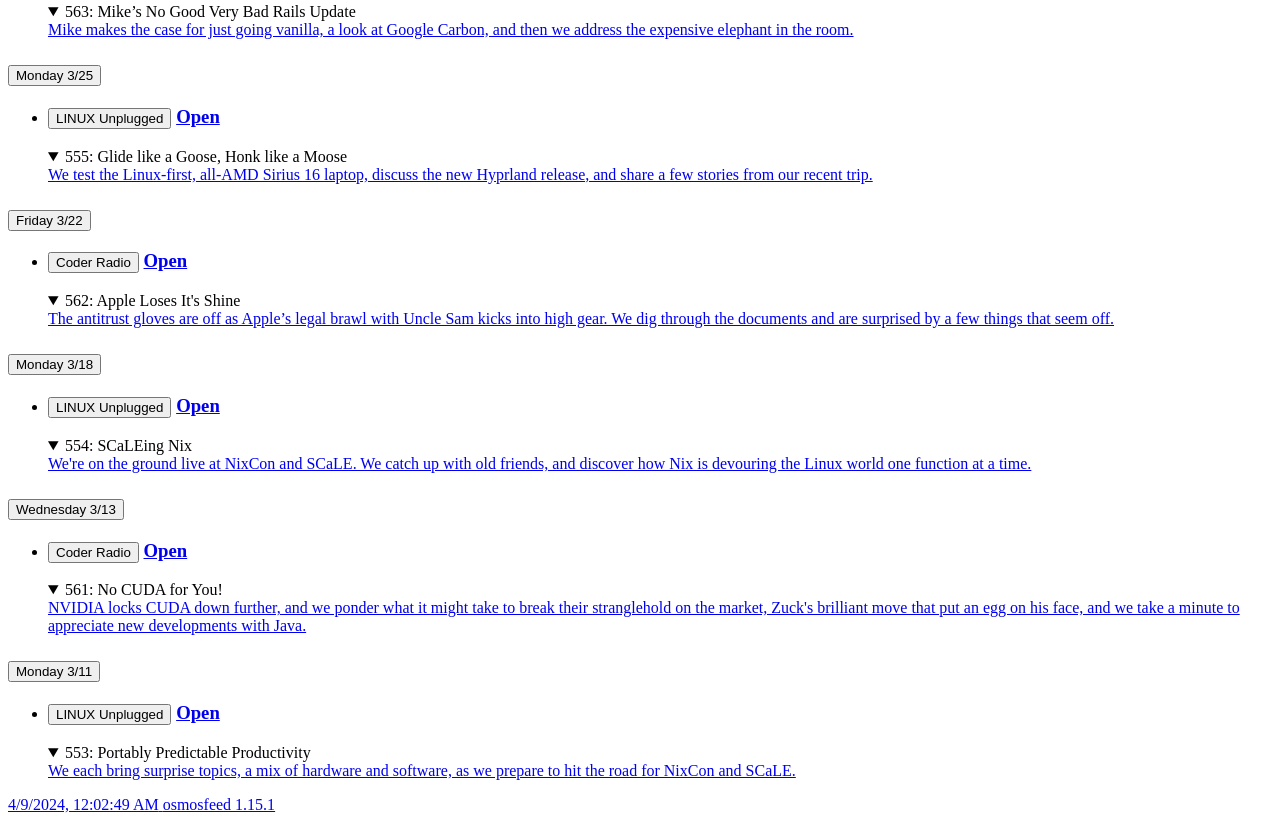
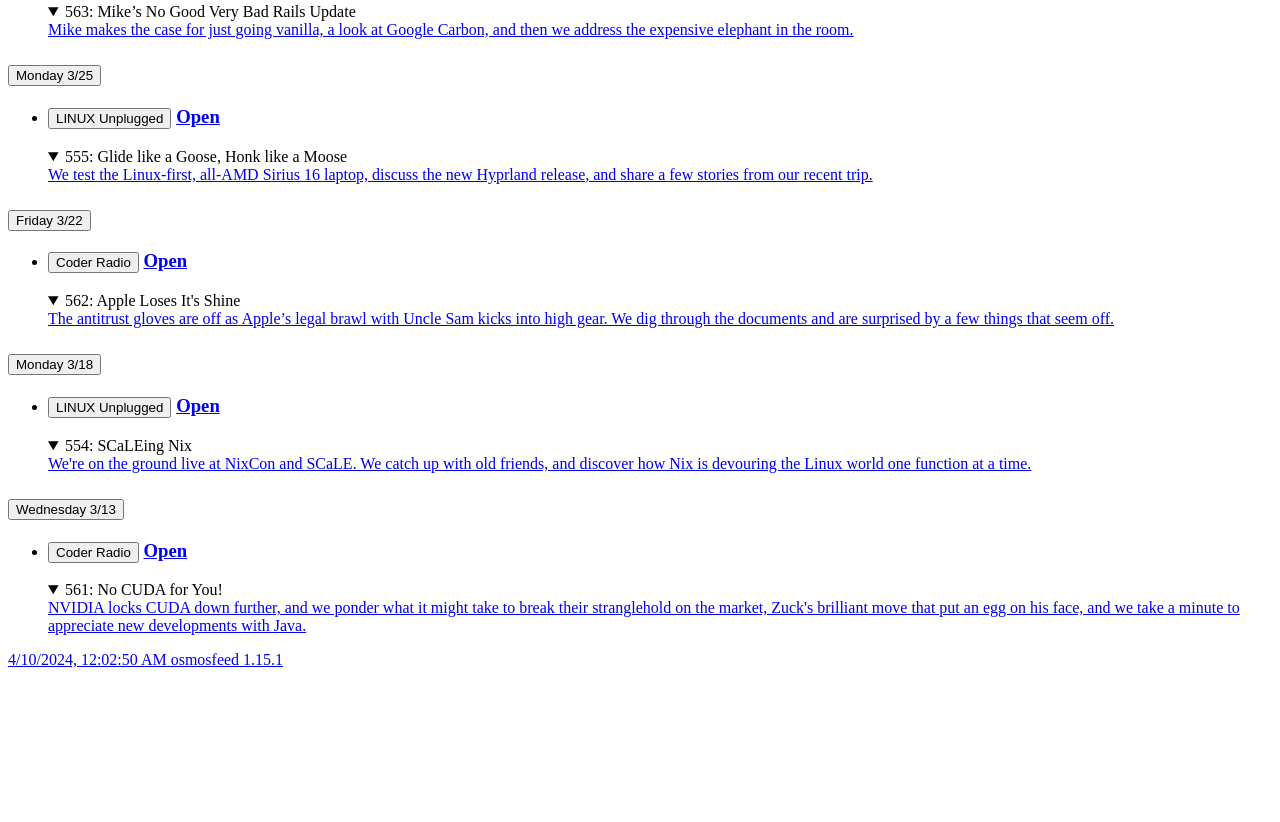
Before and after one commit to marshalmiller/podcasts, a plain HTML site: page index.html in a window 1280 px wide. Shown: the part 686-1508 px from the top of the page. After the commit the page ends 1363 px from the top, so only its background shows below. Drawn offline with Linux system fonts and the light colour scheme.

Commit message:
deploy: b630cd330da5b4f3824a3dc696a1535f8ef06daa

```diff
--- a/index.html
+++ b/index.html
@@ -406,55 +406,10 @@
             </li>
         </ul>
       </section>
-      <section class="daily-content js-toggle-accordions-scope">
-        <h2 class="daily-heading">
-          <button
-            class="daily-heading-toggle"
-            data-action="toggle-accordions"
-            title="Click to toggle the day, Ctrl + click to toggle all."
-          >
-            <time class="daily-heading-toggle__weekday js-offset-weekday" data-offset-date=2024-03-11 datetime="2024-03-11T03:15:00.000Z">2024-03-11</time>
-            <time class="daily-heading-toggle__date js-offset-date" data-offset-date=2024-03-11 datetime="2024-03-11T03:15:00.000Z"></time>
-          </button>
-        </h2>
-        <ul class="sources card">
-            <li class="card__section">
-              <section class="js-toggle-accordions-scope">
-                <h3 class="source-heading">
-                  <button
-                    class="source-heading__name"
-                    data-action="toggle-accordions"
-                    title="Click to toggle the source, Ctrl + click to toggle all."
-                  >LINUX Unplugged</button>
-                  <a class="source-heading__link" href="https://linuxunplugged.com">Open</a>
-                </h3>
-                <section class="articles-per-source">
-                    <article>
-                      <details
-                        class="article-expander"
-                        data-action="toggle-native-accordion"
-                        data-accordion-key="45cc9da0-1848-403b-bedd-d9aaba0e2863"
-                        open
-                      >
-                        <summary class="article-expander__title">553: Portably Predictable Productivity</summary>
-                        <a class="article-summary-link article-summary-box-outer" href="https://linuxunplugged.com/553">
-                          <div class="article-summary-box-inner media-object">
-                            <span class="media-object__text">
-                              <span>We each bring surprise topics, a mix of hardware and software, as we prepare to hit the road for NixCon and SCaLE.</span>
-                            </span>
-                          </div>
-                        </a>
-                      </details>
-                    </article>
-                </section>
-              </section>
-            </li>
-        </ul>
-      </section>
 
     <footer>
-      <a class="footer-link" href="https://github.com/marshalmiller/podcasts/actions/runs/8608178862">
-        <time id="build-timestamp" datetime="2024-04-09T00:02:49.270Z">2024-04-09T00:02:49.270Z</time>
+      <a class="footer-link" href="https://github.com/marshalmiller/podcasts/actions/runs/8623845357">
+        <time id="build-timestamp" datetime="2024-04-10T00:02:50.576Z">2024-04-10T00:02:50.576Z</time>
       </a>
       <a class="footer-link" href="https://github.com/osmoscraft/osmosfeed">osmosfeed 1.15.1</a>
     </footer>
```
Also changed, not shown: cache.json (+0 -18 lines), 1 other file.
